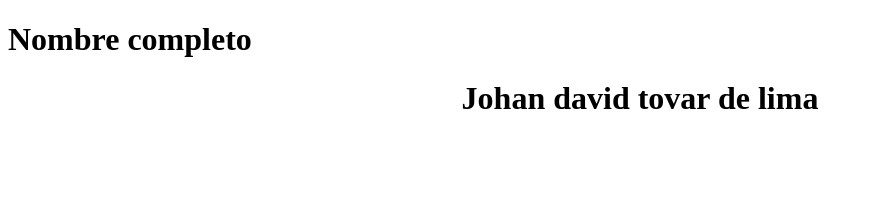
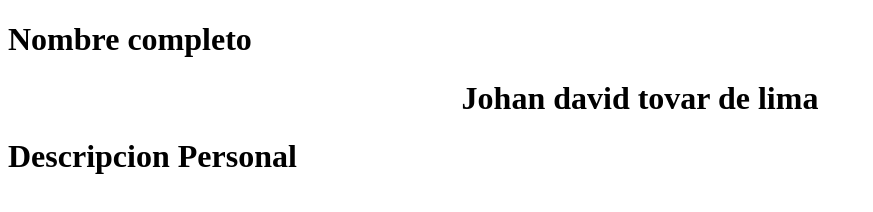
Before and after one commit to Jodatodli12/Portafolio_perosnal_bp, a plain HTML site: page index.html in a window 1280 px wide. Shown: the whole page, without its empty margins (0-873 px from the left). Drawn offline with Linux system fonts and the light colour scheme.

Commit message:
pregunta 2

```diff
--- a/index.html
+++ b/index.html
@@ -8,5 +8,6 @@
 <body>
     <h1>Nombre completo</h1>
     <center><h1>Johan david tovar de lima</h1></center>
+    <h1>Descripcion Personal</h1>
 </body>
 </html>
```
